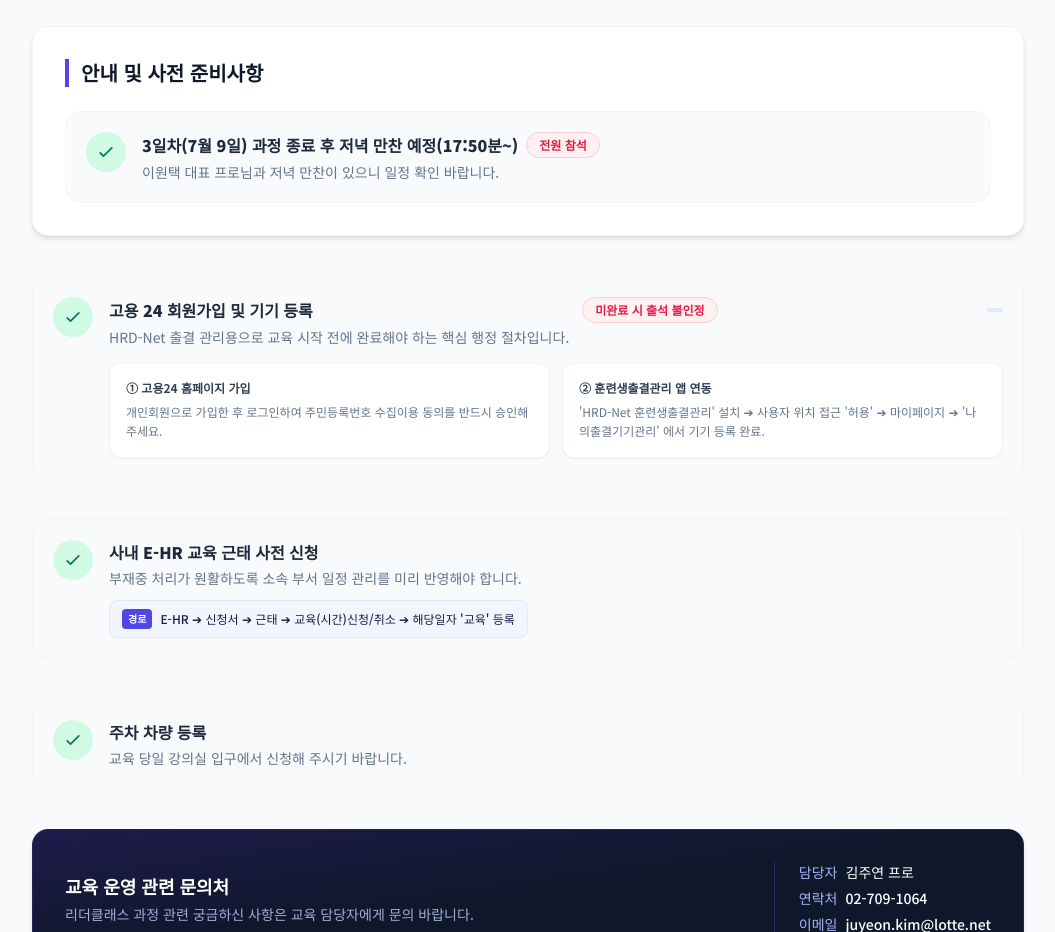
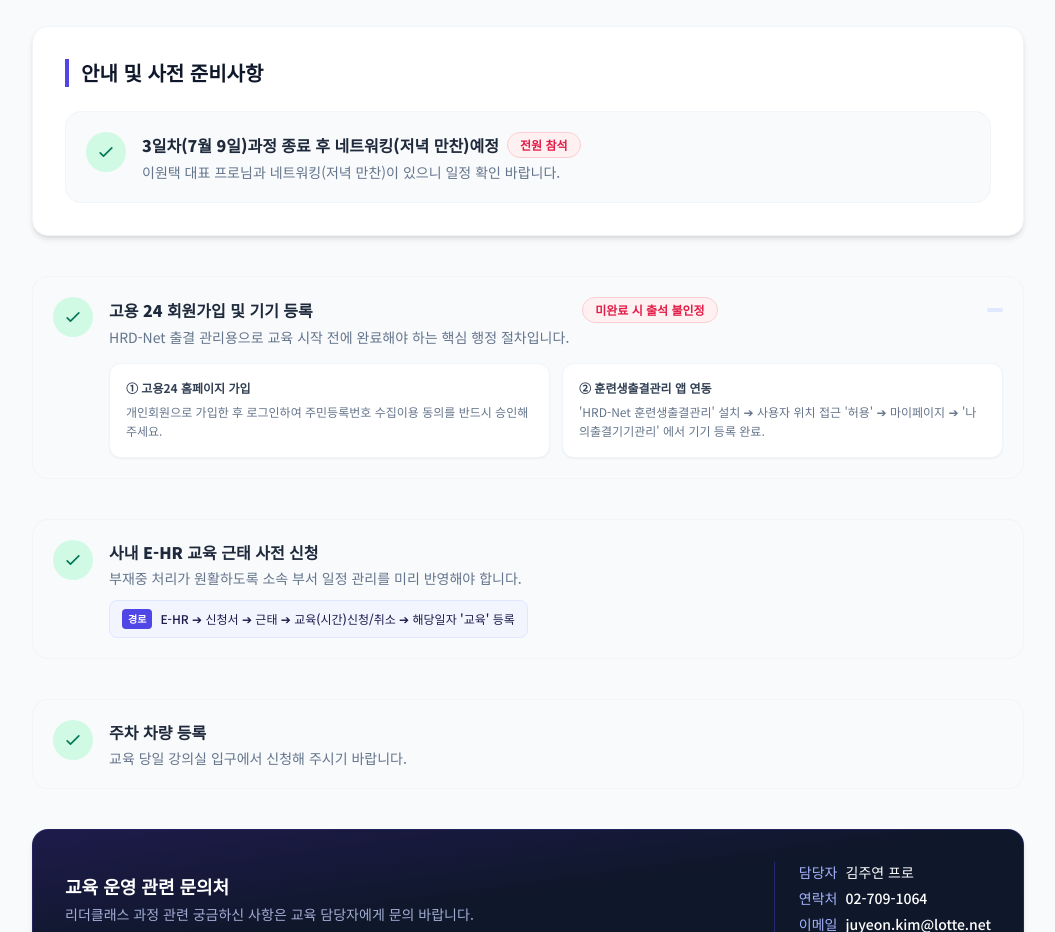
Before and after one commit to juyeon1708-alt/NEW-1, a plain HTML site: page index.html in a window 1280 px wide. Shown: the part 1280-2212 px from the top of the page, without its empty margins (112-1167 px from the left). Drawn offline with nearby package versions, Linux system fonts and the light colour scheme.

Commit message:
Update index.html

```diff
--- a/index.html
+++ b/index.html
@@ -287,10 +287,10 @@
                         </div>
                         <div class="flex-1">
                             <h3 class="font-extrabold text-slate-800 text-base flex items-center gap-2">
-                            3일차(7월 9일) 과정 종료 후 저녁 만찬 예정(17:50분~)
+                            3일차(7월 9일)과정 종료 후 네트워킹(저녁 만찬)예정
                             <span class="bg-rose-50 text-rose-600 text-xs font-bold px-3 py-1 rounded-full border border-rose-200">전원 참석</span>
                             </h3>
-                            <p class="text-sm text-slate-500 mt-1">이원택 대표 프로님과 저녁 만찬이 있으니 일정 확인 바랍니다.</p>
+                            <p class="text-sm text-slate-500 mt-1">이원택 대표 프로님과 네트워킹(저녁 만찬)이 있으니 일정 확인 바랍니다.</p>
                         </div>
                     </div>
                 </div>
```
